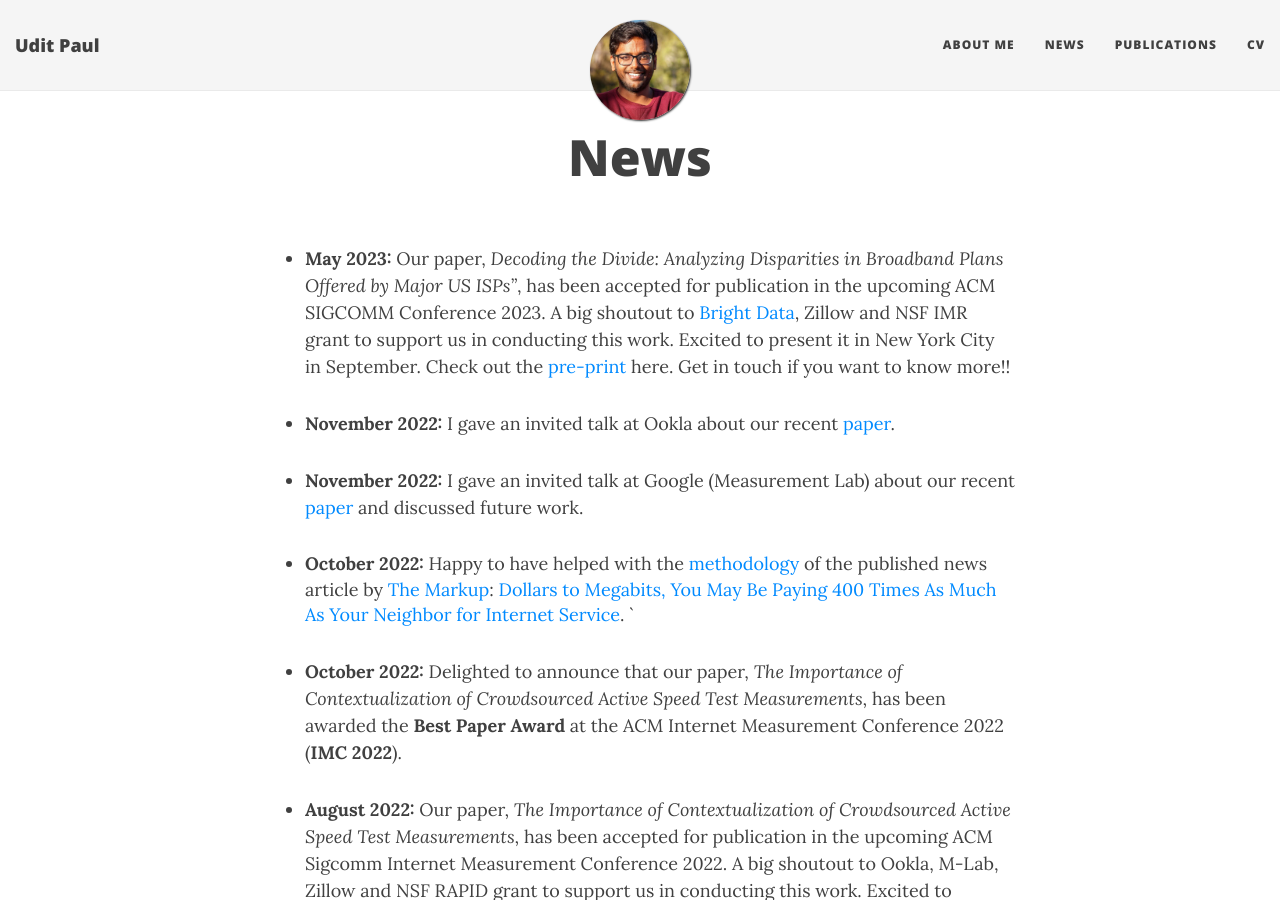
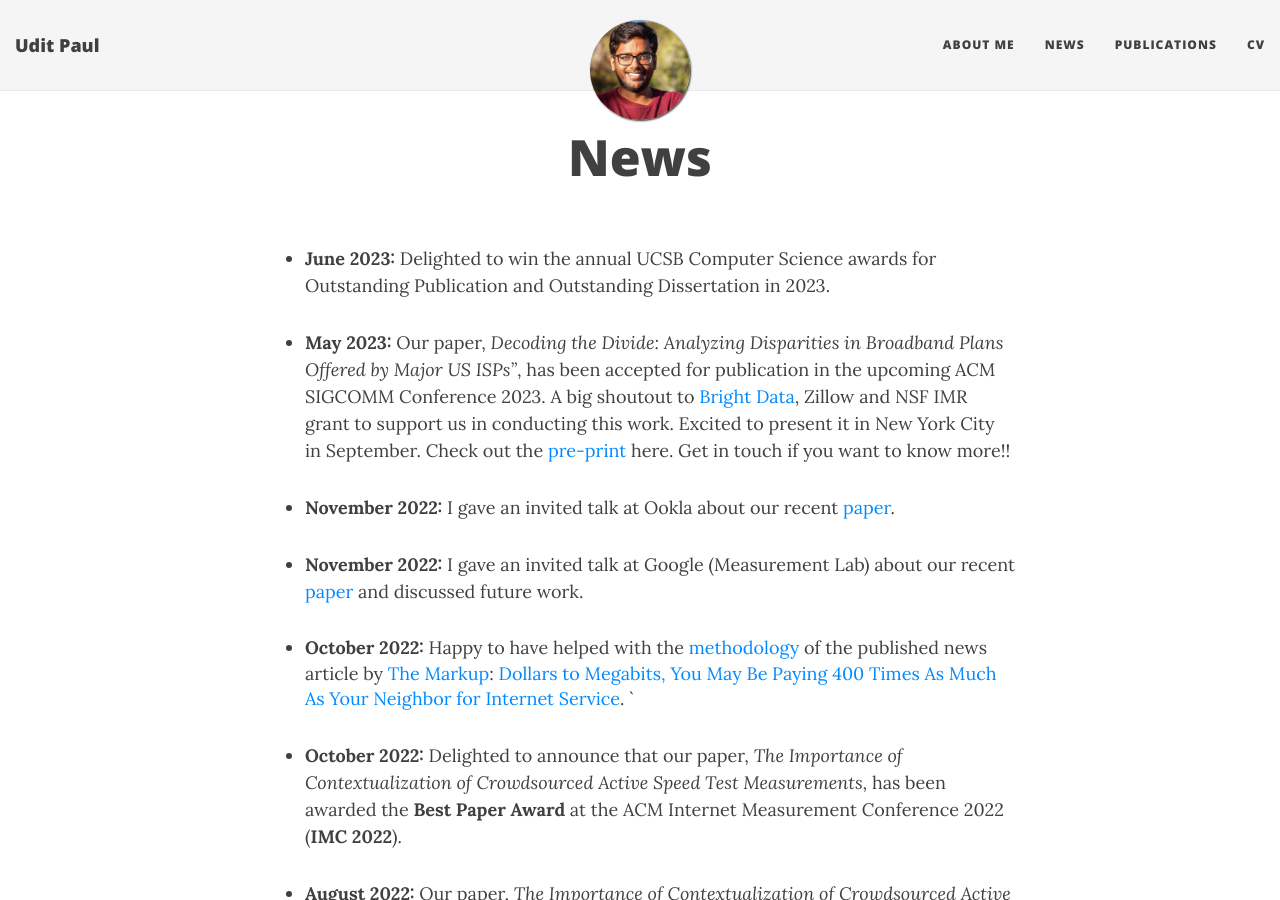
Before and after one commit to u-paul/u-paul.github.io, a Jekyll site: the page built from news.md, in a window 1280 px wide and 900 px high. Built offline with Jekyll 4.4.1, drawn with Linux system fonts in a browser that asks for light colours; nearby versions of some CDN libraries.

Commit message:
updated cv and awards text

```diff
--- a/news.md
+++ b/news.md
@@ -2,6 +2,8 @@
 layout: page
 title: News
 ---
+
+- **June 2023:** Delighted to win the annual UCSB Computer Science awards for Outstanding Publication and Outstanding Dissertation in 2023.
 
 - **May 2023:** Our paper, *Decoding the Divide: Analyzing Disparities in Broadband Plans Offered by Major US ISPs”*, has been accepted for publication in the upcoming ACM SIGCOMM Conference 2023. A big shoutout to [Bright Data](https://brightdata.com/){:target="_blank"}, Zillow and NSF IMR grant to support us in conducting this work. Excited to present it in New York City in September. Check out the [pre-print](https://arxiv.org/pdf/2302.14216.pdf){:target="_blank"} here. Get in touch if you want to know more!!
 
```
Also changed, not shown: 1 other file.
